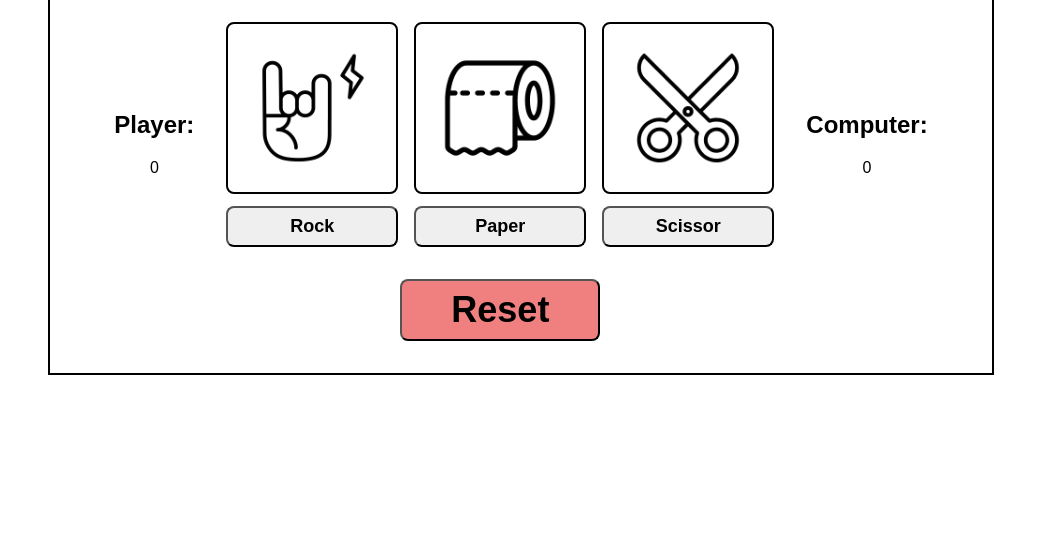
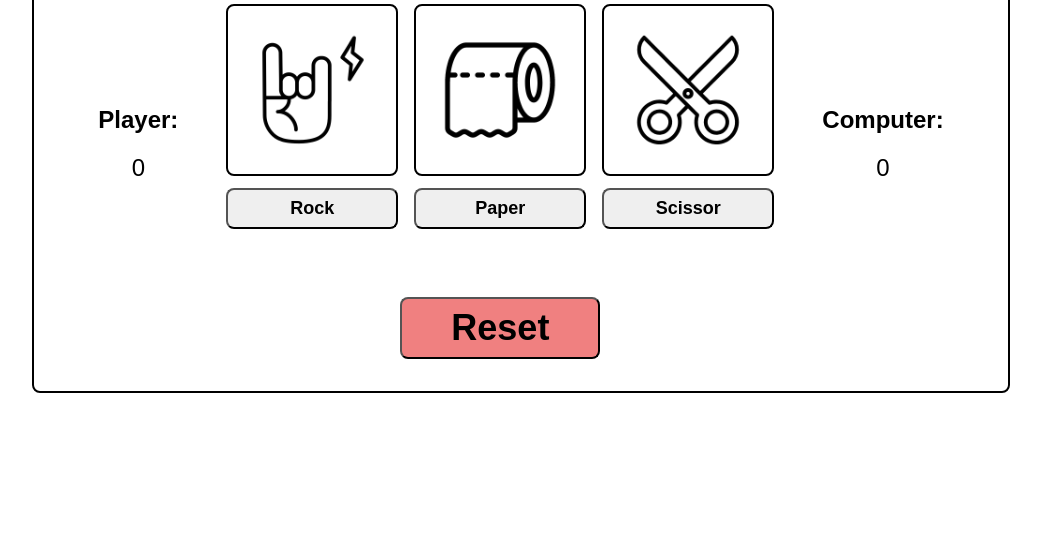
Before and after one commit to lsnprt/rock-paper-scissor, a plain HTML site: page index.html in a window 1280 px wide. Shown: the part 274-816 px from the top of the page, without its empty margins (119-1160 px from the left). Drawn offline with Linux system fonts and the light colour scheme; a web font is replaced by a local one.

Commit message:
Solve minor problems with CSS styling

```diff
--- a/script.js
+++ b/script.js
@@ -1,7 +1,7 @@
 window.addEventListener("load", Game);
 
 function Game() {
-    const buttons = document.querySelectorAll(".gamepad > button");
+    const buttons = document.querySelectorAll(".card > button");
     const buttonsArray = Array.from(buttons);
 
     let keepGoing = true;
@@ -23,7 +23,9 @@ function Game() {
 
     const playerCounter = document.querySelector(".human-counter");
     const computerCounter = document.querySelector(".machine-counter");
+    let result = document.querySelector(".result");
 
+    result.innerText = "";
     let playersScore = 0;
     let computersScore = 0;
 
--- a/style.css
+++ b/style.css
@@ -18,9 +18,10 @@ body {
 
 .game-window{
     border: 2px solid black;
+    border-radius: 8px;
     margin: auto;
     display: flex;
-    gap: 32px;
+    gap: 48px;
     align-items: center;
     padding: 32px 64px;
 }
@@ -29,7 +30,7 @@ body {
     flex: 1;
     display: flex;
     flex-direction: column;
-    justify-content: center;
+    justify-content: space-between;
     align-items: center;
     gap: 16px;
 }
@@ -82,3 +83,14 @@ img{
     font-size: 36px;
     font-weight: 700;
 }
+
+.counter > div {
+    font-size: 24px;
+}
+
+.result{
+    display: flex;
+    align-items: center;
+    min-height: 36px;
+    text-align: center;
+}
```
